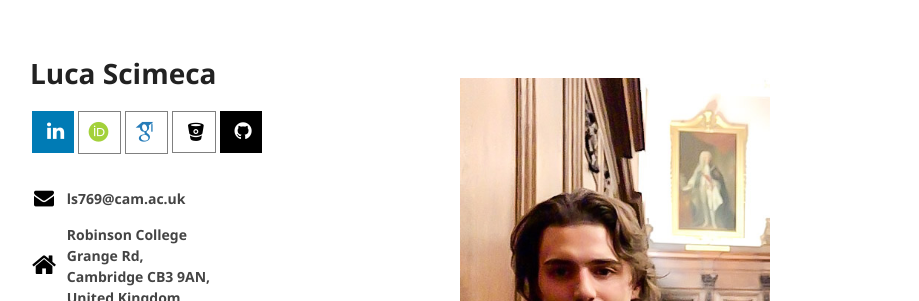
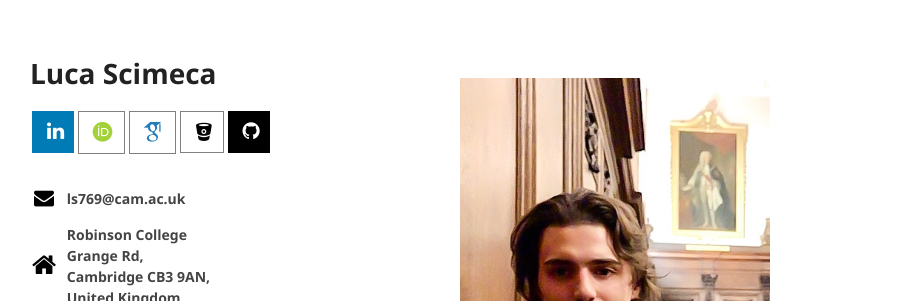
Before and after one commit to lucascimeca/lucascimeca.github.io, a Jekyll site: the page built from index.md, in a window 1280 px wide. Shown: the top 301 px of the page, without its empty margins (180-1099 px from the left). Built offline with Jekyll 4.4.1, drawn with Linux system fonts in a browser that asks for light colours; nearby versions of some CDN libraries; some web fonts are replaced; the repository's description, which GitHub fills in, is left out.

Commit message:
Update default.html

```diff
--- a/_layouts/default.html
+++ b/_layouts/default.html
@@ -51,8 +51,8 @@
         <table style="width: 170px">
           <tr>
             <th><a href="https://www.linkedin.com/in/luca-scimeca/" class="fa fa-linkedin" target="_blank"></a></th>
-            <th><a href="https://orcid.org/0000-0002-2821-0072" class="ai ai-orcid" style="font-size: 25px; padding-left: 8px; color:#a3d13a; border-width: 0.5px; border-color: gray; border-style: solid; height: 33px; width: 33px; font-size: 23px; padding-top: 8px;" target="_blank"></a></th>
-            <th><a href="https://scholar.google.co.uk/citations?user=fKJvAvMAAAAJ" style="font-size: 25px; padding-left: 8px; border-width: 0.5px; border-color: gray; border-style: solid; height: 33px; width: 33px; font-size: 23px; padding-top: 8px;" class="ai ai-google-scholar" target="_blank"></a></th>
+            <th><a href="https://orcid.org/0000-0002-2821-0072" class="ai ai-orcid" style="font-size: 25px; padding-left: 12px; color:#a3d13a; border-width: 0.5px; border-color: gray; border-style: solid; height: 33px; width: 33px; font-size: 23px; padding-top: 8px;" target="_blank"></a></th>
+            <th><a href="https://scholar.google.co.uk/citations?user=fKJvAvMAAAAJ" style="font-size: 25px; padding-left: 12px; border-width: 0.5px; border-color: gray; border-style: solid; height: 33px; width: 33px; font-size: 23px; padding-top: 8px;" class="ai ai-google-scholar" target="_blank"></a></th>
             <th><a href="https://bitbucket.org/lucascimeca/" class="fa fa-bitbucket" target="_blank"></a></th>
             <th><a href="{{ site.github.owner_url }}" class="fa fa-github" target="_blank"></a></th>
           </tr>
```
